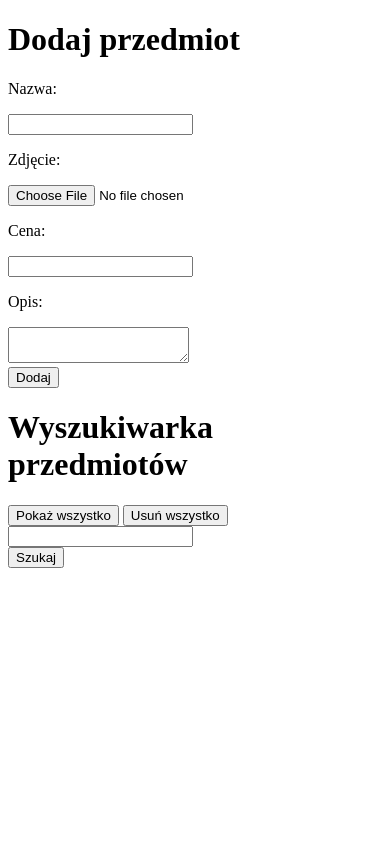
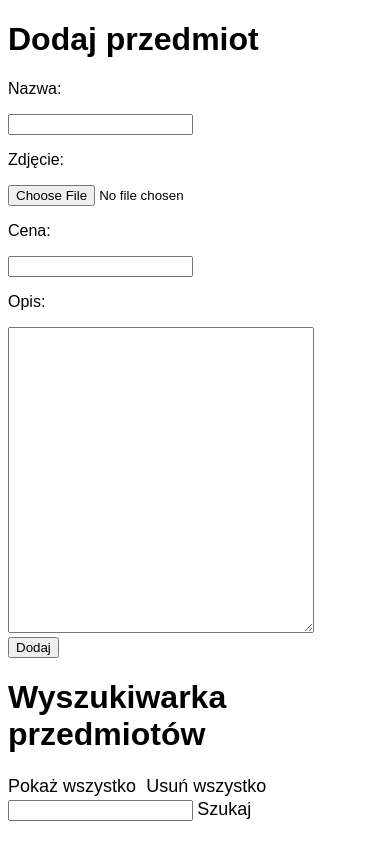
Before and after one commit to PawelGawlik/Shop, a website: page public/admin.html in a window 390 px wide. Drawn offline with Linux system fonts and the light colour scheme.

Commit message:
update main.css

```diff
--- a/public/admin.html
+++ b/public/admin.html
@@ -7,12 +7,13 @@
     <meta name="description" content="Wyszukiwarka rzeczy">
     <meta name="author" content="Paweł Gawlik">
     <meta name="viewport" content="width=device-width, initial-scale=1.0, minimum-scale=1.0, user-scalable=yes">
+    <link rel="stylesheet" href="./stylesheets/main.css">
     <script src="./javascripts/admin.js" defer></script>
 </head>
 
 <body>
     <h1>Dodaj przedmiot</h1>
-    <form action="/item/create" method="post" enctype="multipart/form-data">
+    <form action="/item/create" method="post" enctype="multipart/form-data" class="insert">
         <p>Nazwa:</p><input name="name"><br>
         <p>Zdjęcie:</p><input type="file" name="picture"><br>
         <p>Cena:</p><input name="price"><br>
@@ -20,14 +21,11 @@
         <input type="submit" value="Dodaj">
         <input type="hidden" name="hidden">
     </form>
-    <div>
-
-    </div>
     <h1>Wyszukiwarka przedmiotów</h1>
     <div class="search">
         <button class="all">Pokaż wszystko</button>
         <button class="all">Usuń wszystko</button>
-        <input><br>
+        <input>
         <button class="find">Szukaj</button>
     </div>
     <div class="display">
--- a/public/stylesheets/main.css
+++ b/public/stylesheets/main.css
@@ -22,7 +22,7 @@
 
 .display p {
     font-size: 20px;
-    font-family: Arial;
+    font-family: Arial, Helvetica, sans-serif;
 }
 
 .search {
@@ -33,7 +33,7 @@
     height: 400px;
     border: 2px solid black;
     border-radius: 20px;
-    font-family: Arial;
+    font-family: Arial, Helvetica, sans-serif;
     font-size: 15px;
     padding: 5px;
 }
@@ -73,3 +73,49 @@
 .picture>button {
     cursor: pointer;
 }
+
+.insert,
+h1 {
+    font-family: Arial, Helvetica, sans-serif;
+}
+
+textarea[name="desc"] {
+    width: 300px;
+    height: 300px;
+}
+
+h1+.search {
+    display: initial;
+    border: none;
+    font-family: Arial, Helvetica, sans-serif;
+    font-size: 15px;
+    padding: 0;
+}
+
+button.all,
+button.find {
+    margin-top: 0;
+}
+
+h1~.display img {
+    cursor: default;
+}
+
+@media all and (max-width: 500px) {
+    .display img {
+        margin-left: 0;
+        height: 50%;
+    }
+
+    .search {
+        width: 290px;
+    }
+
+    .display>div {
+        height: 500px;
+    }
+
+    .display p {
+        font-size: 13px;
+    }
+}
```
Also changed, not shown: public/javascripts/main.js (+7 -2 lines), 1 other file.
